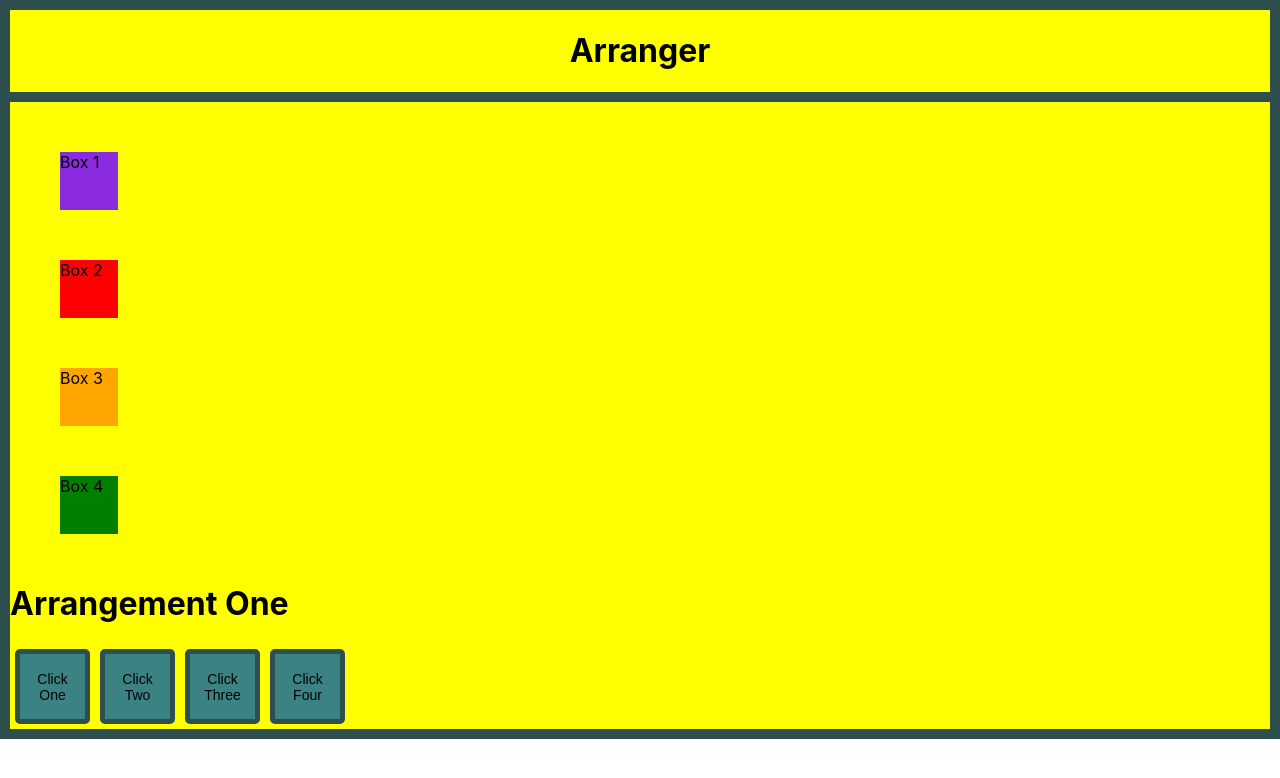
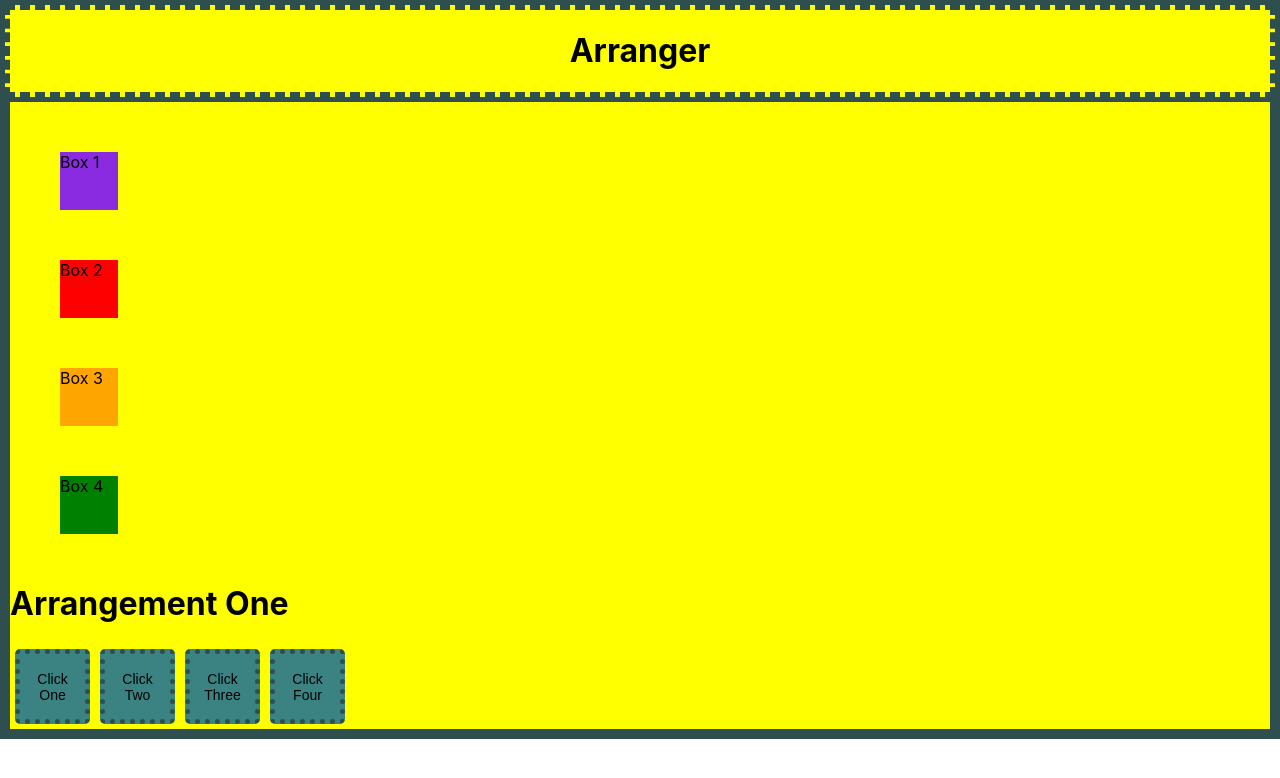
Before and after one commit to SethWickham/box-arranger, a React (Create React App) app in the folder react-box-arranger/: page / in a window 1280 px wide. Shown: the top 778 px of the page. Built offline with nearby package versions, Linux system fonts and the light colour scheme.

Commit message:
added fun styling for borders

```diff
--- a/react-box-arranger/src/components/Button/Button.module.css
+++ b/react-box-arranger/src/components/Button/Button.module.css
@@ -10,7 +10,7 @@
   height: 75px;
   border-radius: 5px;
   background-color: rgb(59, 131, 131);
-  border: 5px solid darkslategray;
+  border: 5px dotted darkslategray;
   -webkit-transition-duration: 0.4s; /* Safari */
   transition-duration: 0.5s;
 }
--- a/react-box-arranger/src/components/Display/Display.module.css
+++ b/react-box-arranger/src/components/Display/Display.module.css
@@ -5,7 +5,7 @@
   flex-direction: column;
 }
 .Title {
-  border: 5px solid darkslategray;
+  border: 5px dashed darkslategray;
   text-align: center;
 }
 
```
